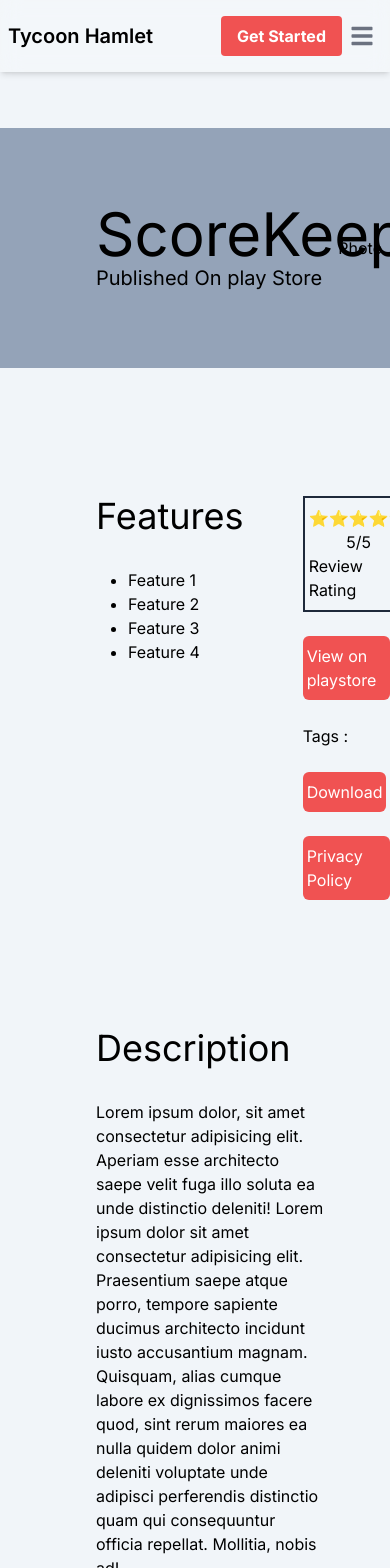
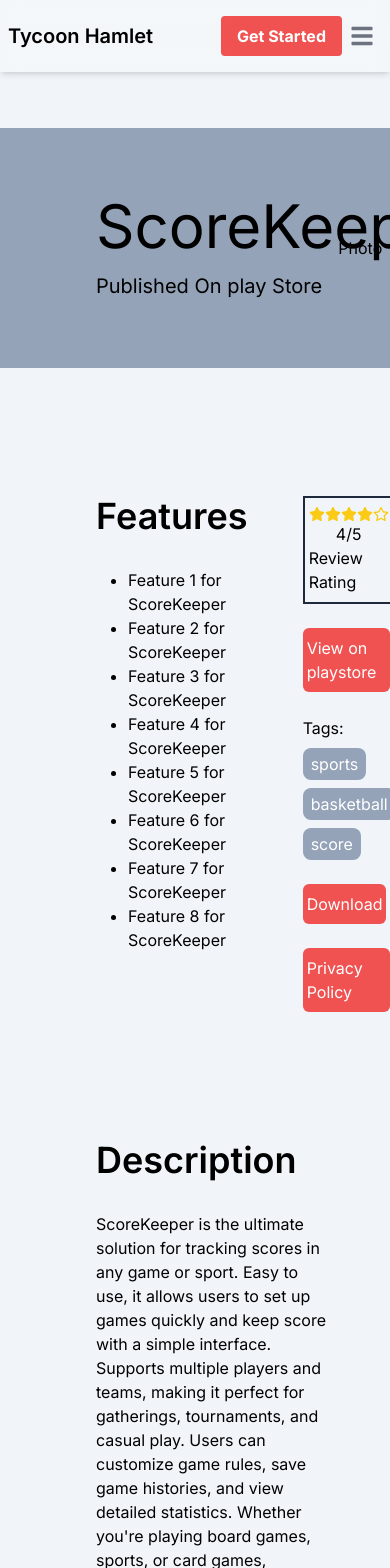
Before and after one commit to Manas610/th-new, a Next.js app: page /portfolio/apps/ScoreKeeper in a window 390 px wide. Shown: the top 1568 px of the page. Built offline with nearby package versions, Linux system fonts and the light colour scheme.

Commit message:
Dynamic routes for app

```diff
--- a/src/app/page.js
+++ b/src/app/page.js
@@ -14,7 +14,6 @@
         </div>
         <div className="grid gap-10 grid-cols-1 sm:grid-cols-2 pb-32">
           <div>
-            {/* <p className="text-black">Photo</p> */}
             <Image className="heroSectionPic" src="/images/laptop.jpeg" alt="Hero pic 2" width={800} height={800} />
           </div>
           <div>
@@ -42,7 +41,6 @@
             <AccordionTH />
           </div>
           <div className="sm:col-span-5">
-            {/* <p className="text-black">Hello</p> */}
             <Image className="heroSectionPic" src="/images/laptop.jpeg" alt="Hero Pic 1" width={800} height={800} />
           </div>
         </div>
--- a/src/app/portfolio/apps/[appname]/page.jsx
+++ b/src/app/portfolio/apps/[appname]/page.jsx
@@ -1,34 +1,52 @@
+import { redirect } from "next/navigation"
+import Rating from "../components/Rating"
+import appsData from "@/data/appsData.json"
+
 const page = ({params}) => {
+
+    const app = appsData.apps.find(a => a.title.toLowerCase() === params.appname.toLowerCase());
+
+    if (!app) {
+        redirect('/portfolio/apps')
+    }
+
   return (
     <div className="min-h-screen">
         <div className="grid grid-cols-6 gap-4 mt-32 bg-slate-400 h-60">
             <div className="col-span-5 ml-24 flex flex-col justify-center">
-                <div className="text-6xl">{params.appname}</div>
-                <div className="text-xl">Published On play Store</div>
+                <div className="text-6xl">{app.title}</div>
+                <div className="text-xl mt-4">{app.progress} On play Store</div>
             </div>
             <div className="flex flex-col justify-center">Photo</div>
         </div>
 
         <div className="grid grid-cols-3 gap-4 my-32 ml-24">
             <div className="col-span-2">
-                <span className="text-4xl">Features</span>
+                <span className="text-4xl font-semibold">Features</span>
                 <ul className="list-disc pl-8 pt-8">
-                    <li>Feature 1</li>
-                    <li>Feature 2</li>
-                    <li>Feature 3</li>
-                    <li>Feature 4</li>
+                    {app.features.map( list => (
+                        <li>{list}</li>
+                    ) )}
                 </ul>
             </div>
             <div className="col-span-1 space-y-6">
                 <div className="border-2 border-slate-800 inline-block py-2 px-1">
-                    <div>⭐⭐⭐⭐⭐</div>
-                    <div className="flex flex-col items-center justify-center"> 5/5</div>
-                    <div>Review Rating</div>
+                    <Rating rating={app.rating} />
                 </div>
                 <div className="block">
                     <div className="text-white rounded-md bg-red-500 inline-block py-2 px-1">View on playstore</div>
                 </div>
-                <div>Tags :</div>
+                <div className="flex flex-col">
+                <span className="mb-2">Tags:</span>
+                    <div className="flex flex-wrap gap-2">
+                        {app.tags.map((tag, index) => (
+                        <div key={index} className="bg-slate-400 rounded-lg px-2 text-white py-1 inline-block">
+                            {tag}
+                        </div>
+                        ))}
+                    </div>
+                </div>
+
                 <div className="block">
                     <div className="text-white rounded-md bg-red-500 inline-block py-2 px-1">Download</div>
                 </div>
@@ -39,8 +57,8 @@
         </div>
 
         <div className="pl-24 pb-16">
-            <div className="text-4xl">Description</div>
-            <div className="py-8 pr-16">Lorem ipsum dolor, sit amet consectetur adipisicing elit. Aperiam esse architecto saepe velit fuga illo soluta ea unde distinctio deleniti! Lorem ipsum dolor sit amet consectetur adipisicing elit. Praesentium saepe atque porro, tempore sapiente ducimus architecto incidunt iusto accusantium magnam. Quisquam, alias cumque labore ex dignissimos facere quod, sint rerum maiores ea nulla quidem dolor animi deleniti voluptate unde adipisci perferendis distinctio quam qui consequuntur officia repellat. Mollitia, nobis ad!</div>
+            <div className="text-4xl font-semibold">Description</div>
+            <div className="py-8 pr-16">{app.fdescription}</div>
             <div className="font-semibold">For support, contact at support@tycoonhamlet.com</div>
         </div>
 
--- /dev/null
+++ b/src/app/portfolio/apps/components/Card.jsx
@@ -0,0 +1,20 @@
+import Link from "next/link";
+
+function Card({ color, title, description }) {
+
+  const url = `/portfolio/apps/${encodeURIComponent(title)}`;
+
+    return (
+      <Link href={url}>
+        <div className={`${color} inline-block w-auto rounded h-80 hover:shadow-xl text-white shadow-black`}>
+          <div className="h-32 border-b border-gray-200"></div>
+          <div className="flex flex-col text-center pt-4 font-semibold text-lg">{title}</div>
+          <div>
+            <p className="p-4">{description}</p>
+          </div>
+        </div>
+      </Link>
+    );
+}
+
+export default Card
--- /dev/null
+++ b/src/app/portfolio/apps/components/Rating.jsx
@@ -0,0 +1,26 @@
+import { FaStar , FaRegStarHalfStroke , FaRegStar} from "react-icons/fa6";
+
+function Rating({rating}) {
+
+    const ratingStar = Array.from({length: 5} , (elem , index) => {
+        let number = index + 0.5;
+
+        return (
+            <span key={index}>
+                { rating >= index + 1 ? (<FaStar className="text-yellow-300" />) :
+                rating >= number ? (<FaRegStarHalfStroke className="text-yellow-300" />) :
+                (<FaRegStar className="text-yellow-300" />)}
+            </span>
+        );
+    })
+
+  return (
+    <div>
+        <div className="flex flex-row justify-center">{ratingStar}</div>
+        <div className="flex flex-col items-center justify-center"> {rating}/5</div>
+        <div>Review Rating</div>
+    </div>
+  )
+}
+
+export default Rating
--- /dev/null
+++ b/src/app/portfolio/apps/components/ServiceSection.jsx
@@ -0,0 +1,17 @@
+import Card from "./Card"
+function ServiceSection({ data }) {
+  return (
+      <div className="grid grid-cols-1 lg:grid-cols-4 md:grid-cols-3 sm:grid-cols-2 gap-12 m-8">
+          {data.map(service => (
+          <Card
+              key={service.id}
+              color={service.color}
+              title={service.title}
+              description={service.description}
+          />
+          ))}
+      </div>
+  )
+}
+
+export default ServiceSection
--- a/src/app/portfolio/apps/page.jsx
+++ b/src/app/portfolio/apps/page.jsx
@@ -1,7 +1,20 @@
+import HeroSection from "../logos/components/HeroSection"
+import ServiceSection from "./components/ServiceSection"
+import appsData from "@/data/appsData.json"
+
 function page() {
   return (
-    <div className="mt-36 text-black">
-      App portfolio
+    <div className="my-36">
+      <div>
+        <HeroSection name="APP" />
+        <div className="mx-16 my-16">
+          <span className="text-4xl font-semibold lg:text-6xl underline underline-offset-8 lg:underline-offset-[16px]">
+            Our Recent Project
+          </span>
+          <span className="lg:text-6xl text-4xl"> ✨</span>
+        </div>
+        <ServiceSection data={appsData.apps}/>
+      </div>
     </div>
   )
 }
--- a/src/app/portfolio/logos/components/HeroSection.jsx
+++ b/src/app/portfolio/logos/components/HeroSection.jsx
@@ -1,6 +1,6 @@
 import Image from "next/image";
 
-function HeroSection() {
+function HeroSection({name}) {
   return (
     <div>
         <div className="mt-48 mb-56">
@@ -22,7 +22,7 @@
                         height={200}
                     />
                 </div>
-                <span className="lg:text-7xl md:text-5xl 2xl text-white">LOGO PORTFOLIO</span>
+                <span className="lg:text-7xl md:text-5xl 2xl text-white">{name} PORTFOLIO</span>
                 <div
                 className="absolute"
                 style={{
--- a/src/app/portfolio/logos/page.jsx
+++ b/src/app/portfolio/logos/page.jsx
@@ -6,7 +6,7 @@
   return (
     <div>
       <div className="min-h-screen">
-        <HeroSection />
+        <HeroSection name="LOGO"/>
         <div className="mx-16 my-16">
           <span className="text-4xl font-semibold lg:text-6xl underline underline-offset-8 lg:underline-offset-[16px]">
             Our Recent Project
--- /dev/null
+++ b/src/data/appsData.json
@@ -0,0 +1,42 @@
+{
+    "apps": [
+      {
+        "title": "iQuote",
+        "rating": 4.5,
+        "progress": "Published",
+        "features": [
+          "Feature 1 for iQuote",
+          "Feature 2 for iQuote",
+          "Feature 3 for iQuote",
+          "Feature 4 for iQuote",
+          "Feature 5 for iQuote",
+          "Feature 6 for iQuote",
+          "Feature 7 for iQuote",
+          "Feature 8 for iQuote"
+        ],
+        "tags":["motivation"] ,
+        "color": "bg-blue-600",
+        "description":"iQuote is an innovative app designed to inspire and motivate users with daily quotes.",
+        "fdescription": "iQuote is an innovative app designed to inspire and motivate users with daily quotes. It offers a vast collection of quotes from famous personalities across various genres. Users can save their favorite quotes, share them on social media, and even submit their own. With a user-friendly interface, iQuote provides a seamless experience for quote enthusiasts. Whether you're looking for inspiration, motivation, or just a good read, iQuote has something for everyone."
+      },
+      {
+        "title": "ScoreKeeper",
+        "rating": 4.0,
+        "progress": "Published",
+        "features": [
+          "Feature 1 for ScoreKeeper",
+          "Feature 2 for ScoreKeeper",
+          "Feature 3 for ScoreKeeper",
+          "Feature 4 for ScoreKeeper",
+          "Feature 5 for ScoreKeeper",
+          "Feature 6 for ScoreKeeper",
+          "Feature 7 for ScoreKeeper",
+          "Feature 8 for ScoreKeeper"
+        ],
+        "tags":["sports" , "basketball" , "score"],
+        "color": "bg-red-400",
+        "description":"ScoreKeeper is the ultimate solution for tracking scores in any game or sport.",
+        "fdescription": "ScoreKeeper is the ultimate solution for tracking scores in any game or sport. Easy to use, it allows users to set up games quickly and keep score with a simple interface. Supports multiple players and teams, making it perfect for gatherings, tournaments, and casual play. Users can customize game rules, save game histories, and view detailed statistics. Whether you're playing board games, sports, or card games, ScoreKeeper makes scoring easy and fun."
+      }
+    ]
+  }
```
